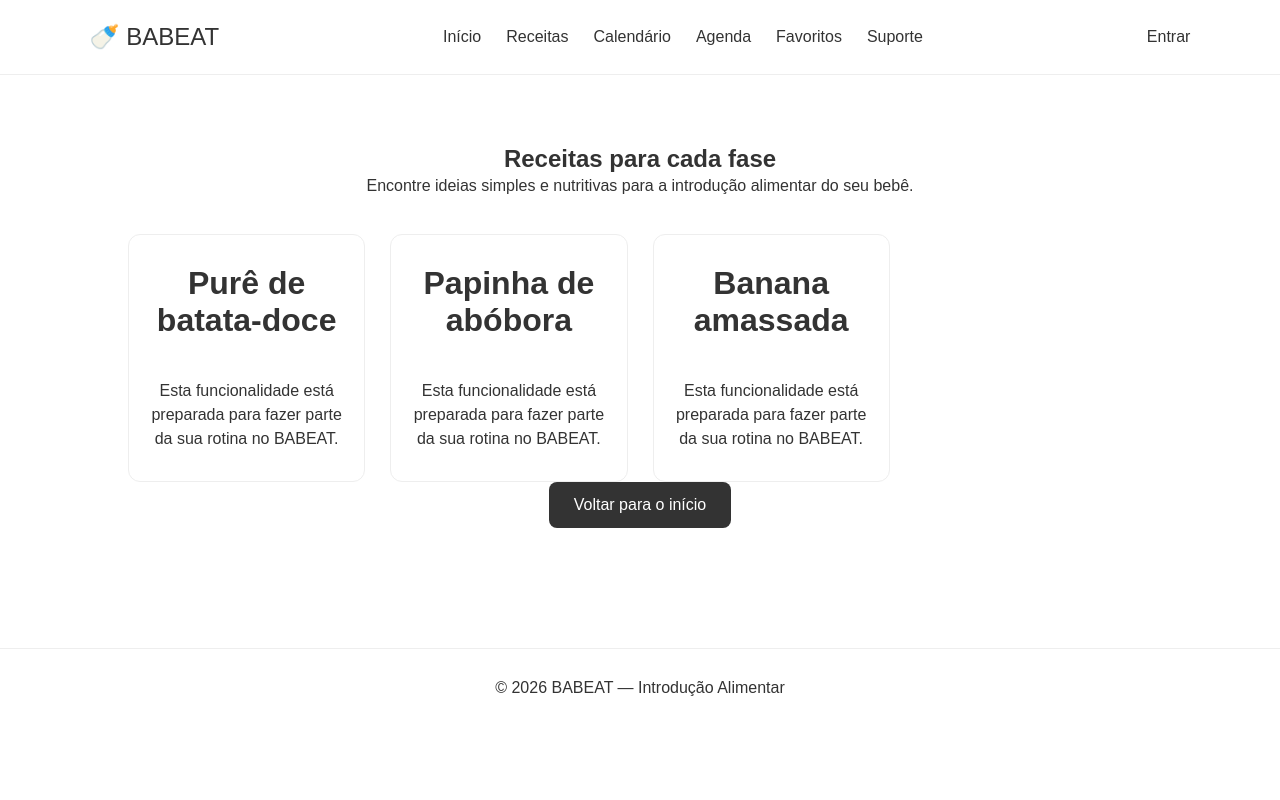
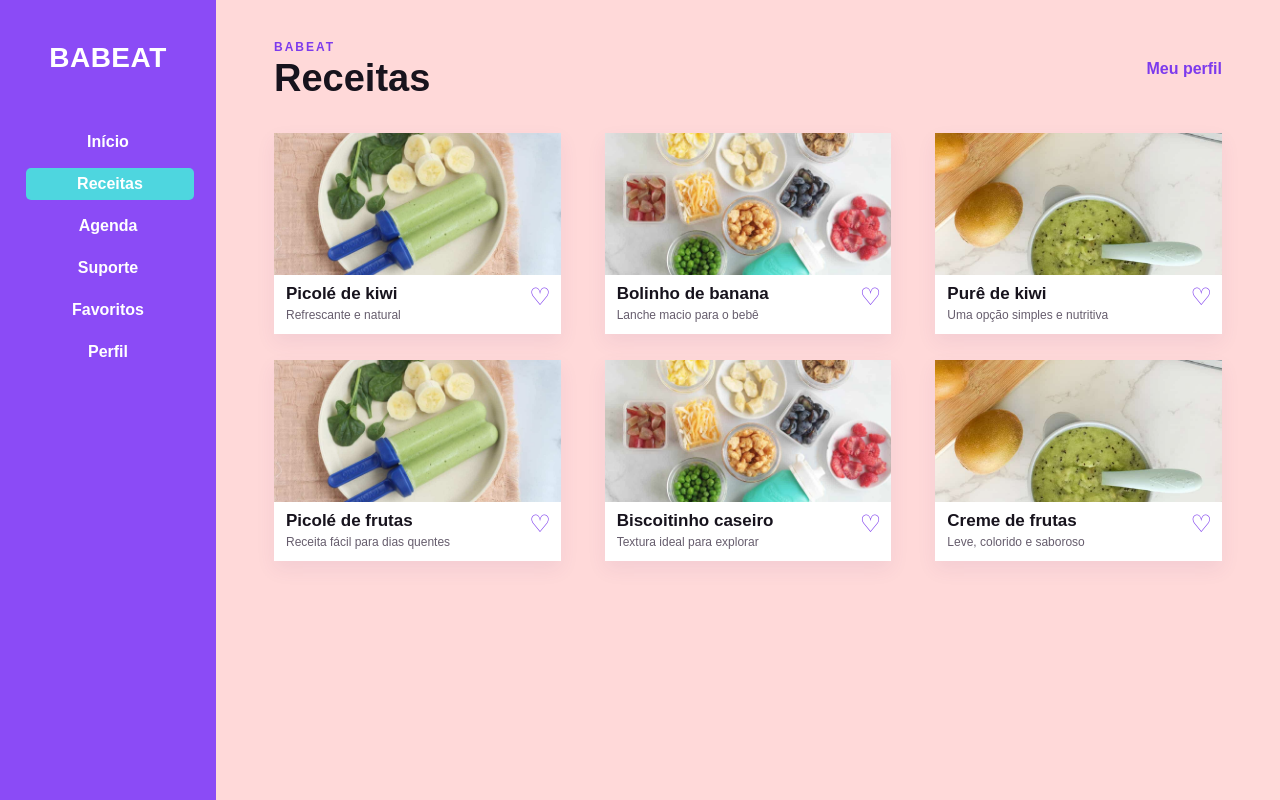
Before and after one commit to davidnrmg-wq/Babeat, a Django app: page /receitas/ in a window 1280 px wide. Run offline with Django 4.2, Linux system fonts and the light colour scheme.

Commit message:
Implementa telas de login receitas e favoritos

```diff
--- a/bebeat projeto/app/static/app/css/style.css
+++ b/bebeat projeto/app/static/app/css/style.css
@@ -242,3 +242,37 @@ footer {
     margin: 0 auto 35px;
     line-height: 1.6;
 }
+
+/* Interface visual Babeat baseada nas referencias */
+:root { --pink-bg:#ffd9d9; --purple:#8b4bf6; --purple-dark:#7c3aed; --cyan:#4ed6df; --text:#17131d; }
+.app-shell { min-height:100vh; display:flex; background:var(--pink-bg); color:var(--text); }
+.sidebar { width:216px; min-height:100vh; flex:0 0 216px; padding:42px 24px; background:var(--purple); color:white; }
+.sidebar-logo { display:block; margin-bottom:52px; color:white; font-size:28px; font-weight:800; letter-spacing:.5px; text-align:center; text-decoration:none; }
+.side-nav { display:flex; flex-direction:column; align-items:stretch; gap:10px; }
+.side-nav a { padding:7px 10px; border-radius:5px; color:white; font-size:16px; font-weight:700; text-align:center; text-decoration:none; transition:background .2s,transform .2s; }
+.side-nav a:hover,.side-nav a.active { background:var(--cyan); transform:translateX(2px); }
+.app-content { flex:1; min-width:0; }
+.recipe-page { max-width:1040px; margin:0 auto; padding:40px 46px 70px; }
+.page-heading { display:flex; align-items:center; justify-content:space-between; margin-bottom:36px; }
+.eyebrow { margin-bottom:5px; color:var(--purple-dark); font-size:12px; font-weight:800; letter-spacing:2px; }
+.page-heading h1 { font-size:38px; line-height:1; }
+.profile-link { color:var(--purple-dark); font-weight:700; text-decoration:none; }
+.recipe-grid { display:grid; grid-template-columns:repeat(3,minmax(150px,1fr)); gap:26px 44px; }
+.recipe-card { overflow:hidden; background:white; box-shadow:0 8px 18px rgba(108,58,145,.08); transition:transform .2s,box-shadow .2s; }
+.recipe-card:hover { transform:translateY(-4px); box-shadow:0 12px 24px rgba(108,58,145,.16); }
+.recipe-card img { display:block; width:100%; height:142px; object-fit:cover; }
+.recipe-card-body { position:relative; min-height:58px; padding:9px 12px 12px; }
+.recipe-card h2 { margin-bottom:4px; font-size:17px; }
+.recipe-card p { color:#665d6d; font-size:12px; }
+.favorite-button { position:absolute; top:10px; right:10px; border:0; background:transparent; color:var(--purple-dark); cursor:pointer; font-size:24px; line-height:1; }
+.login-page { min-height:100vh; display:grid; place-items:center; background:var(--pink-bg); }
+.login-card { width:min(90vw,225px); min-height:368px; padding:30px 15px 28px; border-radius:24px; background:linear-gradient(160deg,#8c4cf5 0%,#8745ee 100%); box-shadow:0 14px 30px rgba(119,65,197,.15); }
+.login-brand { display:block; margin-bottom:34px; color:white; font-size:27px; font-weight:800; text-align:center; text-decoration:none; }
+.login-card form { display:flex; flex-direction:column; }
+.login-card label { margin:0 0 7px 15px; color:white; font-size:14px; font-weight:700; }
+.login-card input { width:100%; height:25px; margin-bottom:28px; padding:0 13px; border:0; border-radius:20px; outline:none; background:white; color:var(--text); }
+.login-card .forgot-password { align-self:flex-end; margin-top:-22px; color:white; font-size:8px; font-weight:700; text-decoration:none; }
+.login-card button { width:119px; height:30px; align-self:center; margin-top:61px; border:0; border-radius:3px; background:var(--cyan); color:white; cursor:pointer; font-size:14px; font-weight:800; }
+.login-card button:hover { filter:brightness(.95); }
+@media (max-width:720px) { .app-shell{display:block;} .sidebar{width:100%;min-height:auto;padding:22px 18px 16px;} .sidebar-logo{margin-bottom:18px;} .side-nav{flex-direction:row;flex-wrap:wrap;justify-content:center;gap:5px;} .side-nav a{padding:7px 12px;font-size:14px;} .recipe-page{padding:30px 20px 50px;} .page-heading{margin-bottom:24px;} .page-heading h1{font-size:30px;} .recipe-grid{grid-template-columns:repeat(2,minmax(0,1fr));gap:20px 16px;} }
+@media (max-width:420px) { .recipe-grid{grid-template-columns:1fr;} .recipe-card img{height:180px;} }
--- /dev/null
+++ b/bebeat projeto/app/templates/app/dashboard_base.html
@@ -0,0 +1,24 @@
+{% load static %}
+<!DOCTYPE html>
+<html lang="pt-BR">
+<head>
+    <meta charset="UTF-8">
+    <meta name="viewport" content="width=device-width, initial-scale=1.0">
+    <title>{% block title %}BABEAT{% endblock %}</title>
+    <link rel="stylesheet" href="{% static 'app/css/style.css' %}">
+</head>
+<body class="app-shell">
+    <aside class="sidebar">
+        <a class="sidebar-logo" href="{% url 'index' %}">BABEAT</a>
+        <nav class="side-nav" aria-label="Navegação principal">
+            <a href="{% url 'index' %}">Início</a>
+            <a class="{% if active_page == 'receitas' %}active{% endif %}" href="{% url 'receitas' %}">Receitas</a>
+            <a class="{% if active_page == 'agenda' %}active{% endif %}" href="{% url 'agenda' %}">Agenda</a>
+            <a class="{% if active_page == 'suporte' %}active{% endif %}" href="{% url 'suporte' %}">Suporte</a>
+            <a class="{% if active_page == 'favoritos' %}active{% endif %}" href="{% url 'favoritos' %}">Favoritos</a>
+            <a href="{% url 'entrar' %}">Perfil</a>
+        </nav>
+    </aside>
+    <main class="app-content">{% block content %}{% endblock %}</main>
+</body>
+</html>
--- /dev/null
+++ b/bebeat projeto/app/templates/app/recipe_grid.html
@@ -0,0 +1,28 @@
+{% extends 'app/dashboard_base.html' %}
+{% load static %}
+
+{% block title %}{{ title }} — BABEAT{% endblock %}
+
+{% block content %}
+<section class="recipe-page">
+    <div class="page-heading">
+        <div>
+            <p class="eyebrow">BABEAT</p>
+            <h1>{{ heading }}</h1>
+        </div>
+        <a class="profile-link" href="{% url 'entrar' %}">Meu perfil</a>
+    </div>
+    <div class="recipe-grid">
+        {% for recipe in recipes %}
+        <article class="recipe-card">
+            <img src="{% static recipe.image %}" alt="{{ recipe.name }}">
+            <div class="recipe-card-body">
+                <h2>{{ recipe.name }}</h2>
+                <p>{{ recipe.description }}</p>
+                {% if active_page == 'receitas' %}<button class="favorite-button" type="button" aria-label="Adicionar {{ recipe.name }} aos favoritos">♡</button>{% endif %}
+            </div>
+        </article>
+        {% endfor %}
+    </div>
+</section>
+{% endblock %}
--- a/bebeat projeto/app/views.py
+++ b/bebeat projeto/app/views.py
@@ -1,4 +1,38 @@
 from django.shortcuts import render
+
+
+RECIPE_CARDS = [
+    {
+        'name': 'Picolé de kiwi',
+        'description': 'Refrescante e natural',
+        'image': 'app/images/kiwi-picole.jpg',
+    },
+    {
+        'name': 'Bolinho de banana',
+        'description': 'Lanche macio para o bebê',
+        'image': 'app/images/snacks.jpg',
+    },
+    {
+        'name': 'Purê de kiwi',
+        'description': 'Uma opção simples e nutritiva',
+        'image': 'app/images/kiwi-pure.jpg',
+    },
+    {
+        'name': 'Picolé de frutas',
+        'description': 'Receita fácil para dias quentes',
+        'image': 'app/images/kiwi-picole.jpg',
+    },
+    {
+        'name': 'Biscoitinho caseiro',
+        'description': 'Textura ideal para explorar',
+        'image': 'app/images/snacks.jpg',
+    },
+    {
+        'name': 'Creme de frutas',
+        'description': 'Leve, colorido e saboroso',
+        'image': 'app/images/kiwi-pure.jpg',
+    },
+]
 
 
 def index(request):
@@ -6,11 +40,20 @@ def index(request):
 
 
 def receitas(request):
-    return render(request, 'app/page.html', {
+    return render(request, 'app/recipe_grid.html', {
         'title': 'Receitas',
-        'heading': 'Receitas para cada fase',
-        'description': 'Encontre ideias simples e nutritivas para a introdução alimentar do seu bebê.',
-        'items': ['Purê de batata-doce', 'Papinha de abóbora', 'Banana amassada'],
+        'heading': 'Receitas',
+        'active_page': 'receitas',
+        'recipes': RECIPE_CARDS,
+    })
+
+
+def favoritos(request):
+    return render(request, 'app/recipe_grid.html', {
+        'title': 'Favoritos',
+        'heading': 'Favoritos',
+        'active_page': 'favoritos',
+        'recipes': RECIPE_CARDS[:3],
     })
 
 
@@ -32,15 +75,6 @@ def agenda(request):
     })
 
 
-def favoritos(request):
-    return render(request, 'app/page.html', {
-        'title': 'Favoritos',
-        'heading': 'Receitas favoritas',
-        'description': 'Acesse rapidamente as receitas que você salvou.',
-        'items': ['Suas receitas salvas aparecerão aqui.'],
-    })
-
-
 def suporte(request):
     return render(request, 'app/page.html', {
         'title': 'Suporte',
@@ -51,9 +85,4 @@ def suporte(request):
 
 
 def entrar(request):
-    return render(request, 'app/page.html', {
-        'title': 'Entrar',
-        'heading': 'Acesse sua conta',
-        'description': 'A área de autenticação estará disponível em breve.',
-        'items': ['Entrar', 'Criar uma conta', 'Recuperar senha'],
-    })
+    return render(request, 'app/login.html')
```
Also changed, not shown: bebeat projeto/app/templates/app/login.html (added, +24 -0 lines), bebeat projeto/app/tests.py (+32 -0 lines), bebeat projeto/app/static/app/images/kiwi-picole.jpg (added), bebeat projeto/app/static/app/images/kiwi-pure.jpg (added), bebeat projeto/app/static/app/images/snacks.jpg (added).
